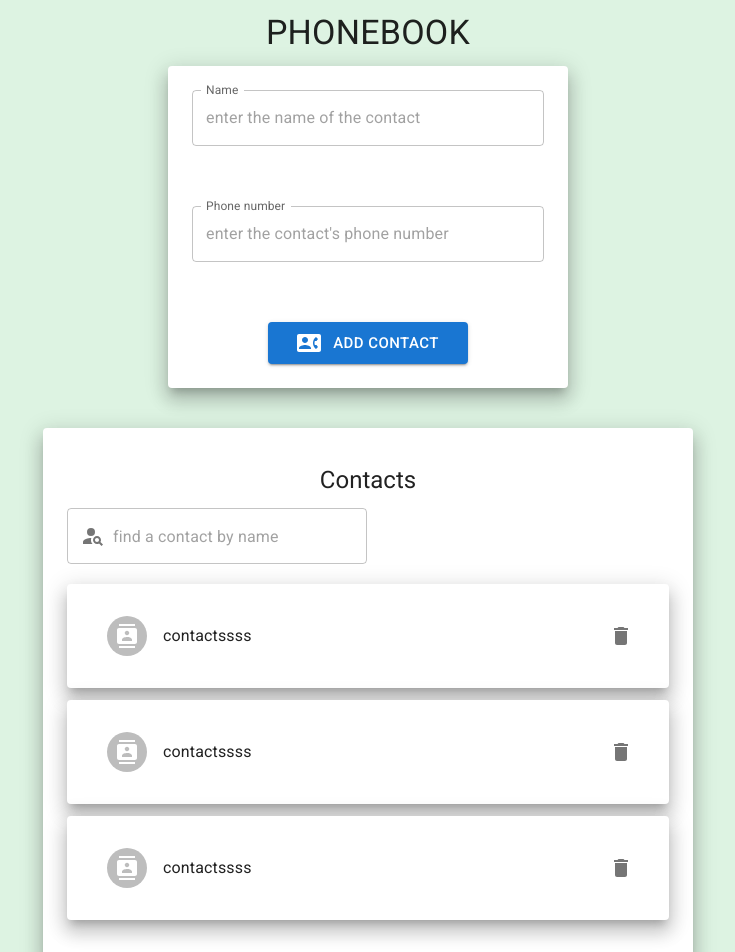
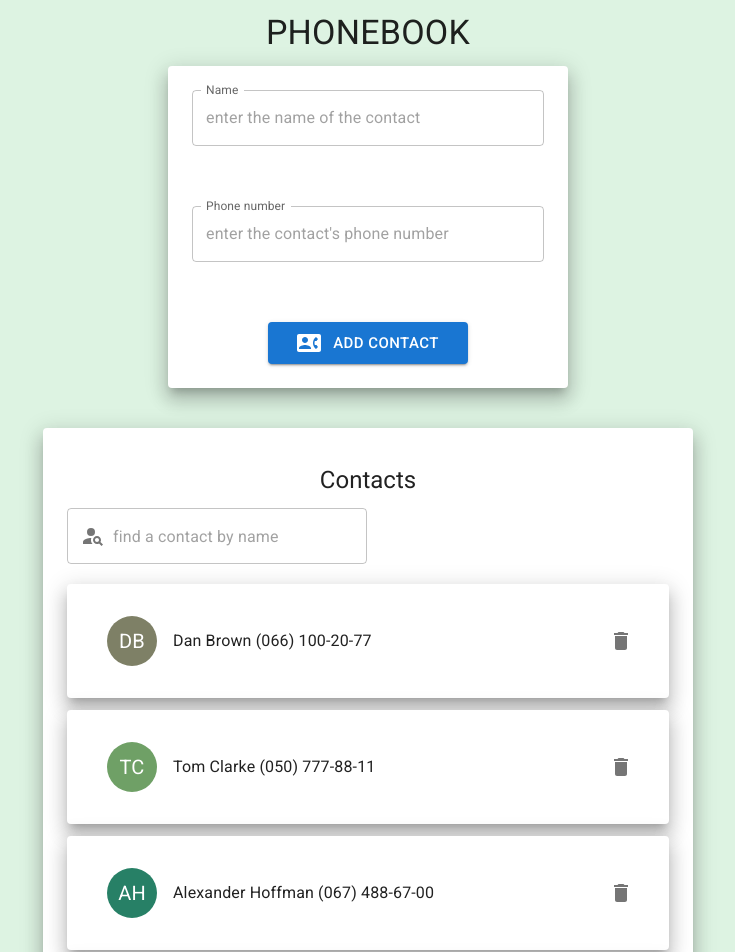
Before and after one commit to Yevhenii2022/goit-react-hw-07-phonebook, a React (Create React App) app: page / in a window 1280 px wide. Shown: the top 952 px of the page, without its empty margins (272-1007 px from the left). Built offline with nearby package versions, Linux system fonts and the light colour scheme.

Commit message:
add function

```diff
--- a/src/components/AddContactForm/AddContactForm.jsx
+++ b/src/components/AddContactForm/AddContactForm.jsx
@@ -67,8 +67,6 @@ export const AddContactForm = ({ addContact }) => {
               label="Name"
               name="name"
               type="text"
-              // value={props.values.password}
-              // onChange={props.handleChange}
               InputLabelProps={{ shrink: true }}
               placeholder="enter the name of the contact"
               fullWidth
@@ -82,10 +80,7 @@ export const AddContactForm = ({ addContact }) => {
               variant="outlined"
               label="Phone number"
               name="phone"
-              type="text"
-              // value={props.values.password}
-              // onChange={props.handleChange}
-              // helperText="input format: 066-101-30-07"
+              type="tel"
               InputLabelProps={{ shrink: true }}
               placeholder="enter the contact's phone number"
               fullWidth
--- a/src/components/App.jsx
+++ b/src/components/App.jsx
@@ -47,6 +47,12 @@ export class App extends Component {
     });
   };
 
+  removeContact = idToRemove => {
+    this.setState(({ contacts }) => ({
+      contacts: contacts.filter(({ id }) => id !== idToRemove),
+    }));
+  };
+
   showNotification = message => {
     toast.info(message);
   };
@@ -82,7 +88,10 @@ export class App extends Component {
               Contacts
             </Typography>
             <Filter setFilter={this.setFilter} />
-            <Contacts contacts={this.getContactsList()} />
+            <Contacts
+              contacts={this.getContactsList()}
+              removeContact={this.removeContact}
+            />
           </Paper>
         </Box>
       </Container>
--- a/src/components/Contacts/Contacts.jsx
+++ b/src/components/Contacts/Contacts.jsx
@@ -1,6 +1,5 @@
 import React from 'react';
-// import PropTypes from 'prop-types';
-// import { Paper, Typography } from '@mui/material';
+import PropTypes from 'prop-types';
 import {
   List,
   ListItem,
@@ -11,50 +10,61 @@ import {
   Paper,
 } from '@mui/material';
 import DeleteIcon from '@mui/icons-material/Delete';
-import ContactsIcon from '@mui/icons-material/Contacts';
 
-// import { ContactsList } from 'components';
+import { getColorFromName } from '../../utils/getColorFromName';
+import { getFirstTwoLetters } from '../../utils/getFirstTwoLetters';
 
-export const Contacts = contacts => {
-  function generate(element) {
-    return [0, 1, 2].map(value =>
-      React.cloneElement(element, {
-        key: value,
-      })
-    );
-  }
+export const Contacts = ({ contacts, removeContact }) => {
+  const handleRemoveBtnClick = evt => {
+    removeContact(evt.currentTarget.dataset.id);
+  };
 
   return (
     <List>
-      {generate(
+      {contacts.map(({ id, name, number }) => (
         <Paper elevation={12} sx={{ p: 3, my: 1.5 }}>
           <ListItem
-            // key={id}
+            key={id}
             secondaryAction={
-              <IconButton edge="end" aria-label="delete">
+              <IconButton
+                edge="end"
+                aria-label="delete"
+                data-id={id}
+                onClick={evt => handleRemoveBtnClick(evt)}
+              >
                 <DeleteIcon />
               </IconButton>
             }
           >
             <ListItemAvatar>
-              <Avatar>
-                <ContactsIcon />
+              <Avatar
+                sx={{
+                  mr: 2,
+                  bgcolor: getColorFromName(
+                    getFirstTwoLetters(name).toUpperCase()
+                  ),
+                  height: 50,
+                  width: 50,
+                }}
+              >
+                {getFirstTwoLetters(name).toUpperCase()}
               </Avatar>
             </ListItemAvatar>
-            <ListItemText primary="contactssss" />
+            <ListItemText primary={`${name}  ${number}`} />
           </ListItem>
         </Paper>
-      )}
+      ))}
     </List>
   );
 };
 
-// Contacts.propTypes = {
-//   contacts: PropTypes.arrayOf(
-//     PropTypes.shape({
-//       id: PropTypes.string.isRequired,
-//       name: PropTypes.string.isRequired,
-//       number: PropTypes.string.isRequired,
-//     }).isRequired
-//   ).isRequired,
-// };
+Contacts.propTypes = {
+  contacts: PropTypes.arrayOf(
+    PropTypes.shape({
+      id: PropTypes.string.isRequired,
+      name: PropTypes.string.isRequired,
+      number: PropTypes.string.isRequired,
+    }).isRequired
+  ).isRequired,
+  removeContact: PropTypes.func.isRequired,
+};
--- a/src/components/Filter/Filter.jsx
+++ b/src/components/Filter/Filter.jsx
@@ -1,13 +1,13 @@
 import React, { Component } from 'react';
-// import PropTypes from 'prop-types';
+import PropTypes from 'prop-types';
 import { TextField } from '@mui/material';
 import PersonSearchIcon from '@mui/icons-material/PersonSearch';
 import InputAdornment from '@mui/material/InputAdornment';
 
 export class Filter extends Component {
-  // static propTypes = {
-  //   setFilter: PropTypes.func.isRequired,
-  // };
+  static propTypes = {
+    setFilter: PropTypes.func.isRequired,
+  };
   state = {
     value: '',
   };
@@ -25,13 +25,11 @@ export class Filter extends Component {
             width: 300,
           }}
           variant="outlined"
-          // label="Name"
           type="text"
           value={this.state.value}
           onChange={this.handleInputChange}
           InputLabelProps={{ shrink: true }}
           placeholder="find a contact by name"
-          // fullWidth
           aria-describedby="find a contact by name"
           InputProps={{
             startAdornment: (
--- a/src/data/phonebook.json
+++ b/src/data/phonebook.json
@@ -1,6 +1,6 @@
 [
   { "id": "id-1", "name": "Dan Brown", "number": "(066) 100-20-77" },
-  { "id": "id-2", "name": "Bill Gates", "number": "(050) 777-88-11" },
-  { "id": "id-3", "name": "Jane Stone", "number": "(067) 488-67-00" },
-  { "id": "id-4", "name": "Justin Cooker", "number": "(096) 457-56-78" }
+  { "id": "id-2", "name": "Tom Clarke", "number": "(050) 777-88-11" },
+  { "id": "id-3", "name": "Alexander Hoffman", "number": "(067) 488-67-00" },
+  { "id": "id-4", "name": "Govard Oldman", "number": "(096) 457-56-78" }
 ]
--- /dev/null
+++ b/src/utils/getColorFromName.js
@@ -0,0 +1,19 @@
+export const getColorFromName = (name = '') => {
+  let hash = 0;
+  let i;
+
+  for (i = 0; i < name.length; i += 1) {
+    hash = name.charCodeAt(i) + ((hash << 5) - hash);
+  }
+
+  let color = '#';
+
+  for (i = 0; i < 3; i += 1) {
+    const value = (hash >> (i * 8)) & 0xff;
+    color += `${value.toString(16)}`;
+  }
+  if (color.length < 7) {
+    color += '66';
+  }
+  return color;
+};
--- /dev/null
+++ b/src/utils/getFirstTwoLetters.js
@@ -0,0 +1,6 @@
+export const getFirstTwoLetters = (name = '') => {
+  const splittedName = name.split(' ');
+  return `${splittedName[0][0]}${
+    splittedName[1] ? splittedName[1][0] : splittedName[0][1]
+  }`;
+};
```
